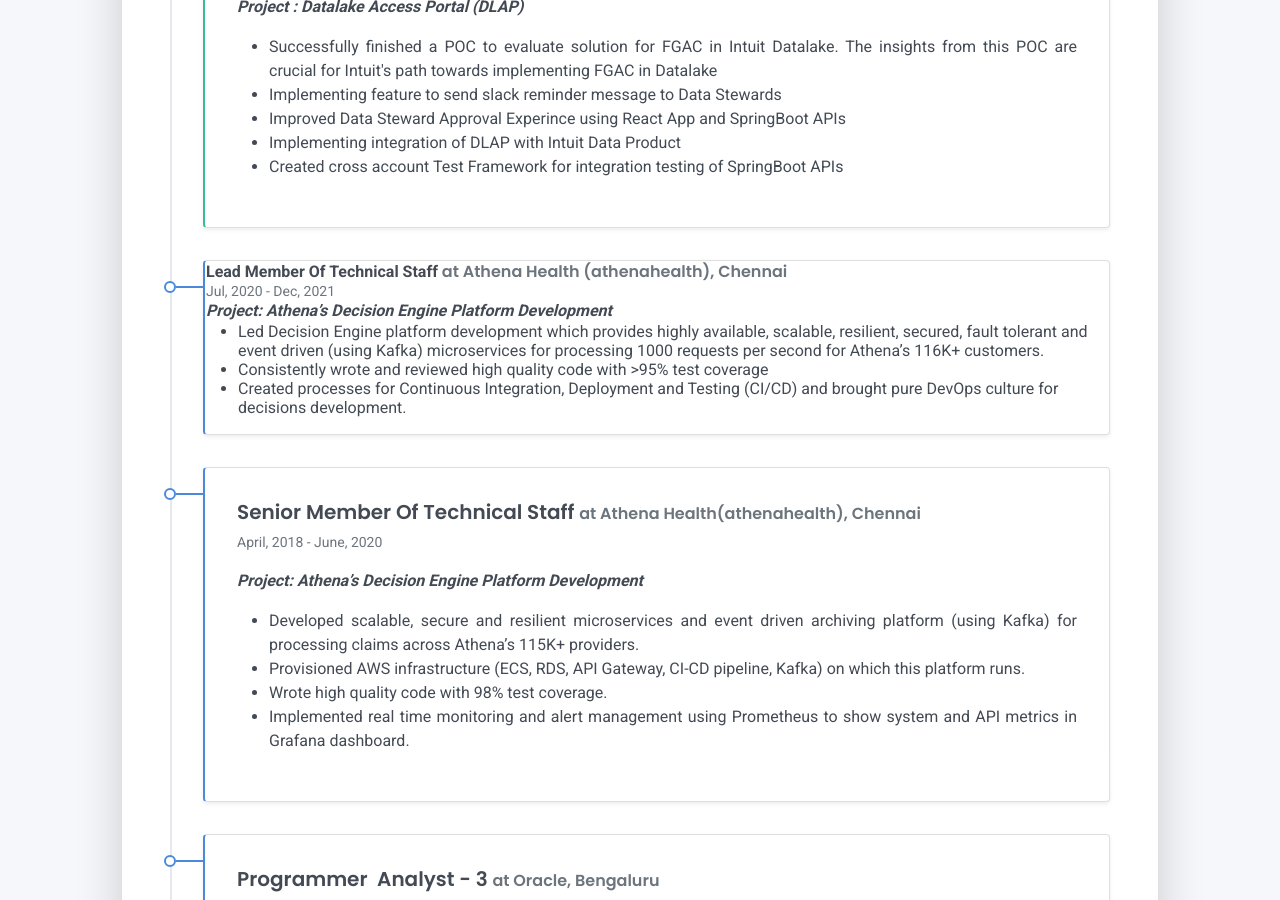
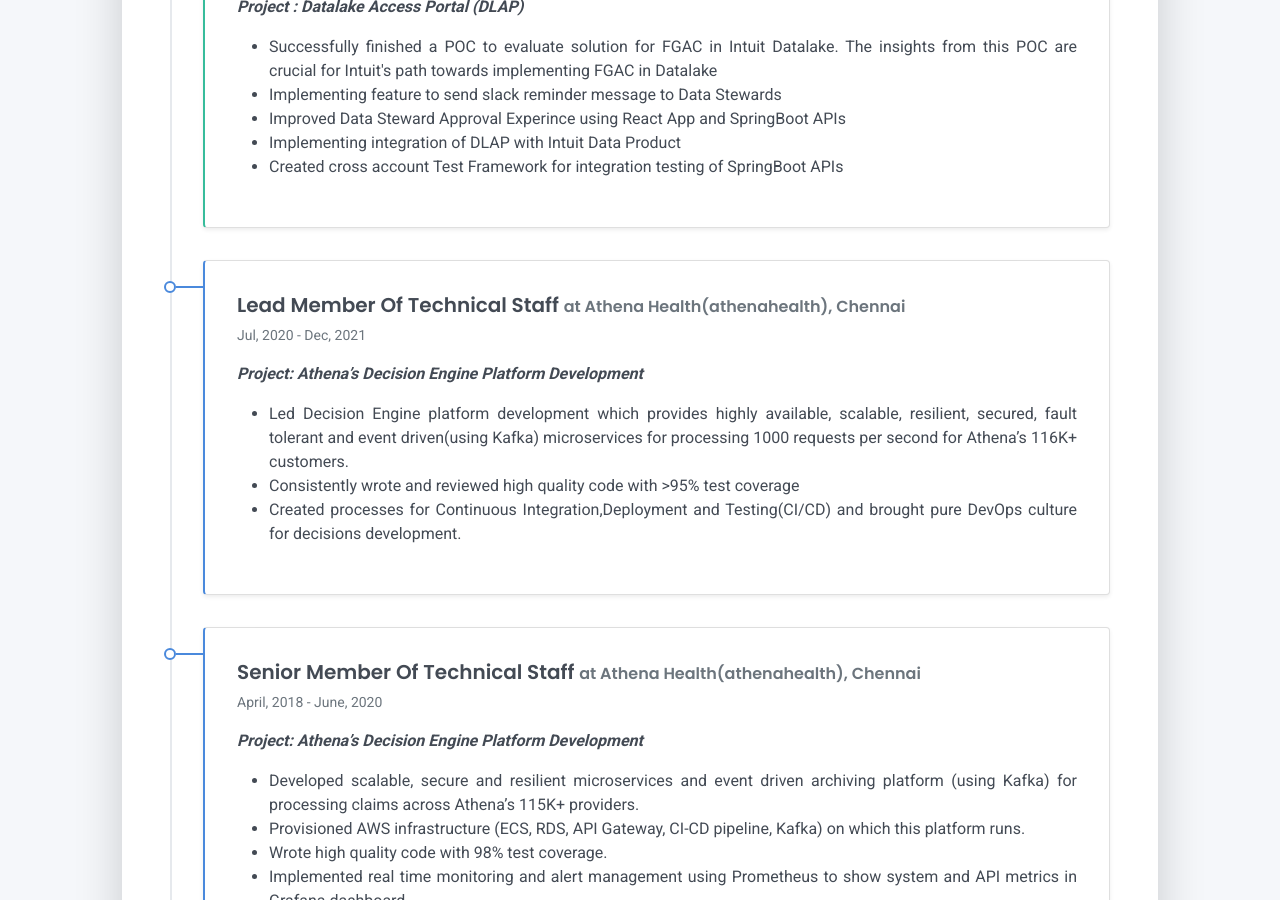
Before and after one commit to anandkshitiz/anandkshitiz.github.io, a Jekyll site: the page built from tabs/about.md, in a window 1280 px wide and 900 px high, scrolled down 2296 px. Built offline with Jekyll 4.4.1, drawn with Linux system fonts in a browser that asks for light colours.

```diff
--- a/tabs/about/content/work-experience-section.html
+++ b/tabs/about/content/work-experience-section.html
@@ -54,29 +54,27 @@
         </div>
     </div>
     <div class="timeline-card timeline-card-primary card shadow-sm">
-        <table >
-            <tr>
-                <td colspan="2"><strong>Lead Member Of Technical Staff</strong> <span class="text-muted h6">at Athena Health (athenahealth), Chennai</span></td>
-            </tr>
-            <tr>
-                <td colspan="2" class="text-muted text-small">Jul, 2020 - Dec, 2021</td>
-            </tr>
-            <tr>
-                <td colspan="2" style="font-style: italic; font-weight: bold;">Project: Athena’s Decision Engine Platform Development</td>
-            </tr>
-            <tr>
-                <td colspan="2">
-                    <ul>
-                        <li>Led Decision Engine platform development which provides highly available, scalable,
-                            resilient, secured, fault tolerant and event driven (using Kafka) microservices for processing
-                            1000 requests per second for Athena’s 116K+ customers.</li>
-                        <li>Consistently wrote and reviewed high quality code with >95% test coverage</li>
-                        <li>Created processes for Continuous Integration, Deployment and Testing (CI/CD) and brought pure
-                            DevOps culture for decisions development.</li>
-                    </ul>
-                </td>
-            </tr>
-        </table>
+        <div class="card-body">
+            <div class="h5 mb-1">Lead Member Of Technical Staff <span class="text-muted h6">at Athena
+                    Health(athenahealth), Chennai</span></div>
+            <div class="text-muted text-small mb-2">Jul, 2020 - Dec, 2021</div>
+            <span style="font-style: italic; font-weight: bold;">Project: Athena’s Decision Engine Platform
+                Development</span>
+            <div>
+                <p style="text-align: justify">
+                <ul style="text-align: justify">
+                    <li>Led Decision Engine platform development which provides highly available, scalable,
+                        resilient, secured, fault tolerant and event driven(using Kafka) microservices for processing
+                        1000 requests per second for
+                        Athena’s 116K+ customers.</li>
+                    <li>Consistently wrote and reviewed high quality code with >95% test coverage</li>
+                    <li>Created processes for Continuous Integration,Deployment and Testing(CI/CD) and brought pure
+                        DevOps culture for
+                        decisions development.</li>
+                </ul>
+                </p>
+            </div>
+        </div>
     </div>
     <div class="timeline-card timeline-card-primary card shadow-sm">
         <div class="card-body">
```
